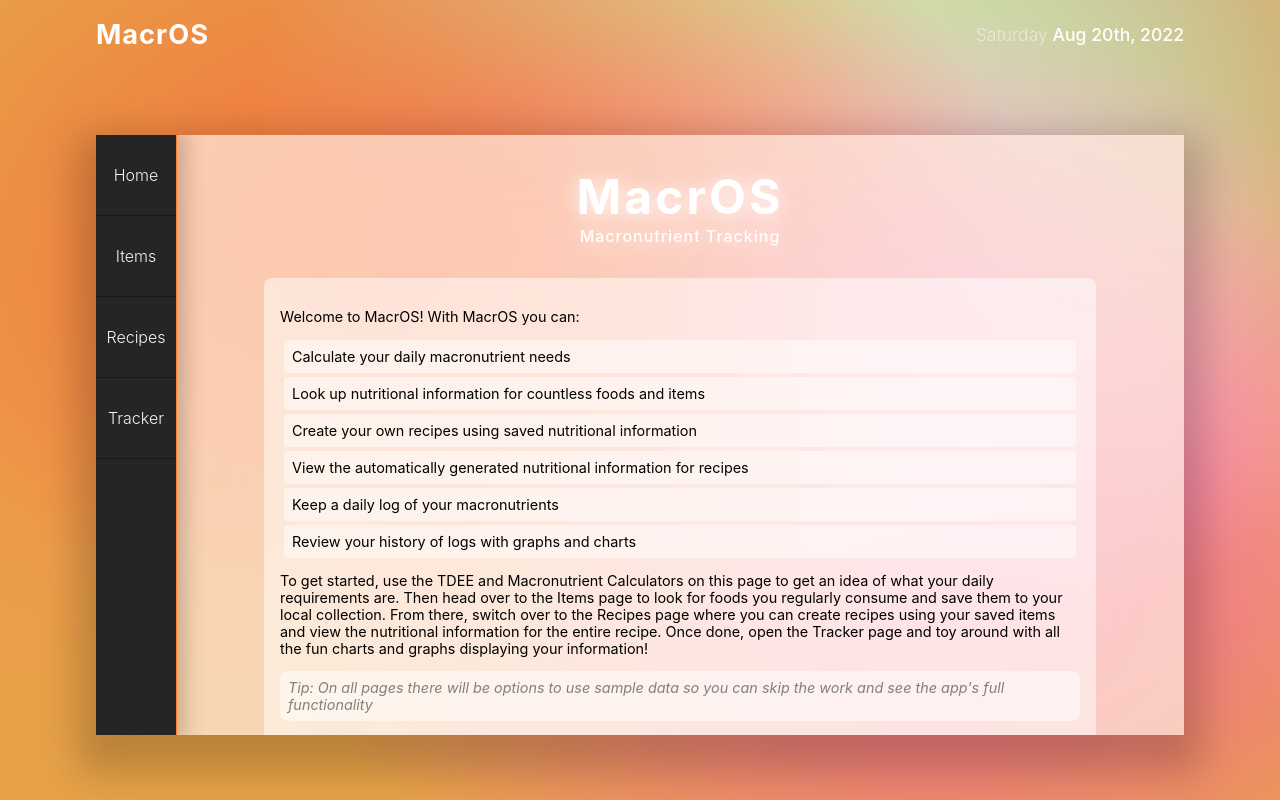
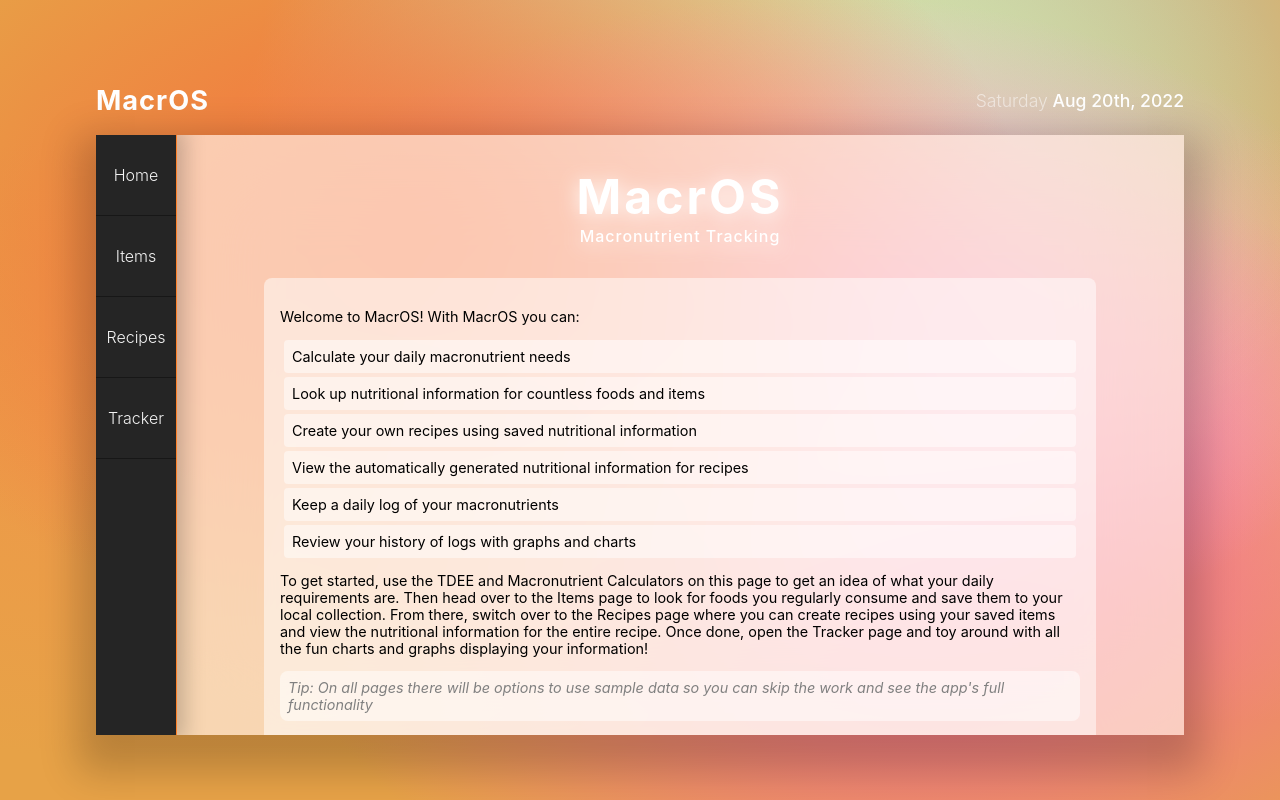
Before and after one commit to danielgiron/macros, a React (Create React App) app: page / in a window 1280 px wide. Built offline with nearby package versions, Linux system fonts and the light colour scheme; no server answers.

Commit message:
Minor style update

```diff
--- a/src/App.css
+++ b/src/App.css
@@ -3,17 +3,20 @@
   height: 100vh;
   overflow: hidden;
 
-  display: grid;
+  /* display: grid;
   justify-content: center;
-  /* align-items: center; */
-  grid-template-rows: auto 1fr;
+  grid-template-rows: auto 1fr; */
+
+  display: flex;
+  flex-direction: column;
+  justify-content: center;
 }
 
 /* Header Component Styles */
 
 .Header {
   position: relative;
-  width: calc(100%);
+  width: calc(85vw);
   display: flex;
   justify-content: space-between;
   align-items: center;
@@ -129,6 +132,12 @@
 /* MAX-WIDTH: 900 PX */
 
 @media (max-width: 900px) {
+  .App {
+    display: grid;
+    justify-content: center;
+    grid-template-rows: auto 1fr;
+  }
+
   .Header {
     width: calc(100vw - 2rem);
     margin-left: 1rem;
--- a/src/Header.js
+++ b/src/Header.js
@@ -19,7 +19,7 @@ function Header(props) {
     "June",
     "July",
     "Aug",
-    "Sept",
+    "Sep",
     "Oct",
     "Nov",
     "Dec",
```
